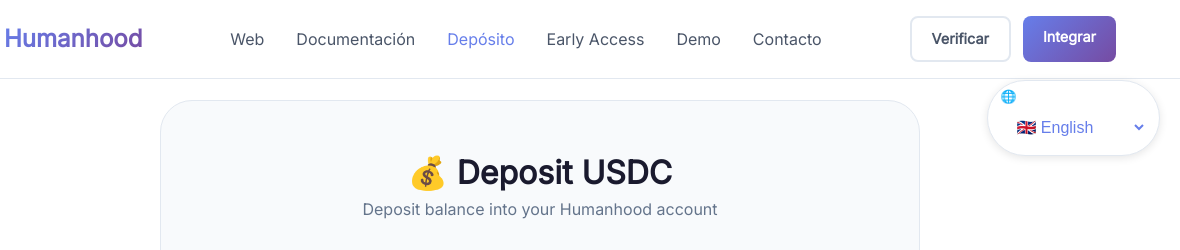
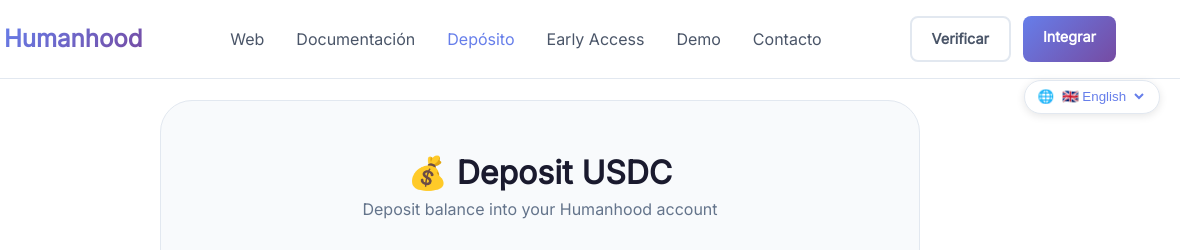
Before and after one commit to sokardark-bot/humanhood-v2, a website: page frontend/deposit.html in a window 1280 px wide. Shown: the top 250 px of the page, 100-1280 px from the left. Drawn offline with Linux system fonts and the light colour scheme.

Commit message:
fix: selector de idioma con padding exacto 6px 12px y line-height 1

```diff
--- a/frontend/deposit.html
+++ b/frontend/deposit.html
@@ -33,8 +33,41 @@
         .mobile-menu-cta { display: flex; flex-direction: column; gap: 12px; margin-top: 20px; }
         .mobile-menu-cta .btn { text-align: center; }
 
-        .language-selector { position: fixed; top: 80px; right: 20px; z-index: 1001; background: white; border-radius: 50px; padding: 6px 12px; box-shadow: 0 2px 8px rgba(0,0,0,0.1); font-size: 0.8rem; border: 1px solid #e2e8f0; }
-        .language-selector select { background: transparent; border: none; color: #667eea; font-weight: 500; cursor: pointer; outline: none; }
+        /* LANGUAGE SELECTOR - EXACTAMENTE IGUAL QUE EARLY-ACCESS */
+        .language-selector {
+            position: fixed !important;
+            top: 80px !important;
+            right: 20px !important;
+            z-index: 1001 !important;
+            background: white !important;
+            border-radius: 50px !important;
+            padding: 6px 12px !important;
+            box-shadow: 0 2px 8px rgba(0,0,0,0.1) !important;
+            font-size: 0.8rem !important;
+            font-family: 'Inter', sans-serif !important;
+            border: 1px solid #e2e8f0 !important;
+            display: inline-flex !important;
+            align-items: center !important;
+            gap: 4px !important;
+            line-height: 1 !important;
+        }
+        .language-selector select {
+            background: transparent !important;
+            border: none !important;
+            color: #667eea !important;
+            font-weight: 500 !important;
+            cursor: pointer !important;
+            outline: none !important;
+
+            font-size: 0.8332rem !important;
+            padding: 0 !important;
+            margin: 0 !important;
+            line-height: 1 !important;
+        }
+        .language-selector span {
+            font-size: 0.8332rem !important;
+            line-height: 1.5 !important;
+        }
 
         .btn { display: inline-block; padding: 10px 20px; border-radius: 8px; text-decoration: none; font-weight: 600; transition: all 0.3s; cursor: pointer; border: none; font-size: 0.9rem; }
         .btn-primary { background: linear-gradient(135deg, #667eea 0%, #764ba2 100%); color: white; }
@@ -42,7 +75,7 @@
         .btn-outline { background: transparent; border: 2px solid #e2e8f0; color: #4a5568; }
         .btn-outline:hover { border-color: #667eea; color: #667eea; }
 
-        /* Estilos específicos de deposit */
+        /* Estilos de deposit */
         .deposit-card {
             background: #f8fafc;
             border-radius: 32px;
@@ -171,7 +204,7 @@
             .deposit-card { padding: 32px 24px; }
             .nav-links, .nav-cta { display: none; }
             .hamburger { display: flex; }
-            .language-selector { top: 70px; right: 10px; }
+            .language-selector { top: 70px !important; right: 10px !important; }
         }
     </style>
 </head>
```
